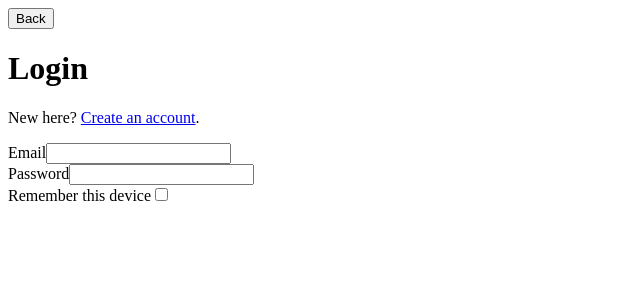
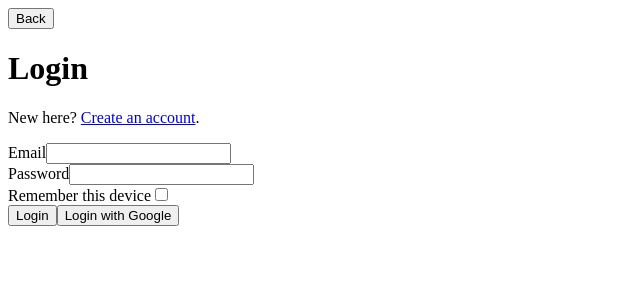
Before and after one commit to GlennCoding/crush-it-web-app, a React app: page / in a window 1280 px wide. Shown: the top 300 px of the page, without its empty margins (0-640 px from the left). Built offline with nearby package versions, Linux system fonts and the light colour scheme.

Commit message:
added Login button

```diff
--- a/src/pages/login_page/LoginPage.tsx
+++ b/src/pages/login_page/LoginPage.tsx
@@ -22,6 +22,9 @@ export default function LoginPage() {
                     <label>Remember this device</label>
                     <input type="checkbox" name="remember" id="remember" />
                 </div>
+
+                <input type="submit" value="Login" />
+                <button>Login with Google</button>
             </form>
         </div>
     );
```
